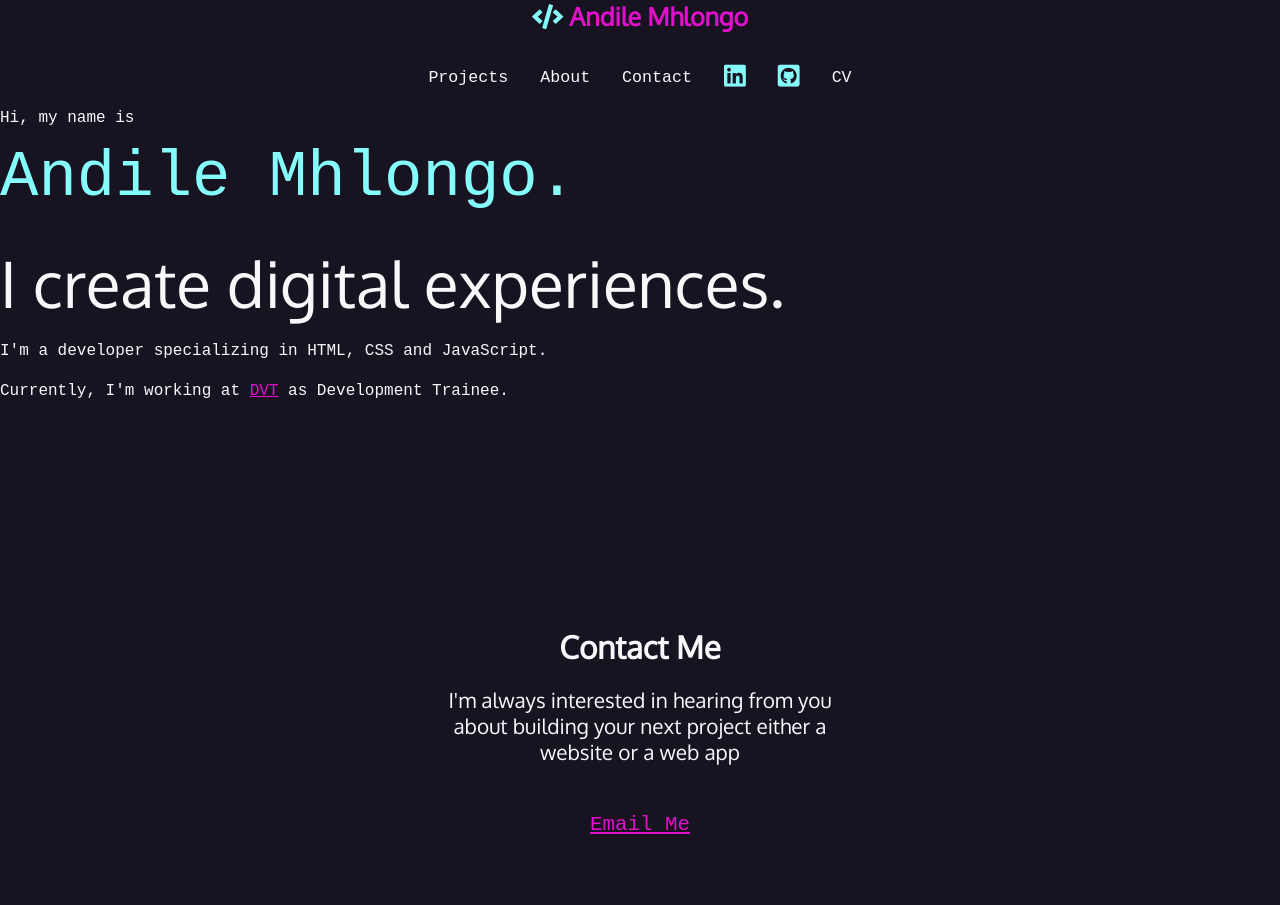
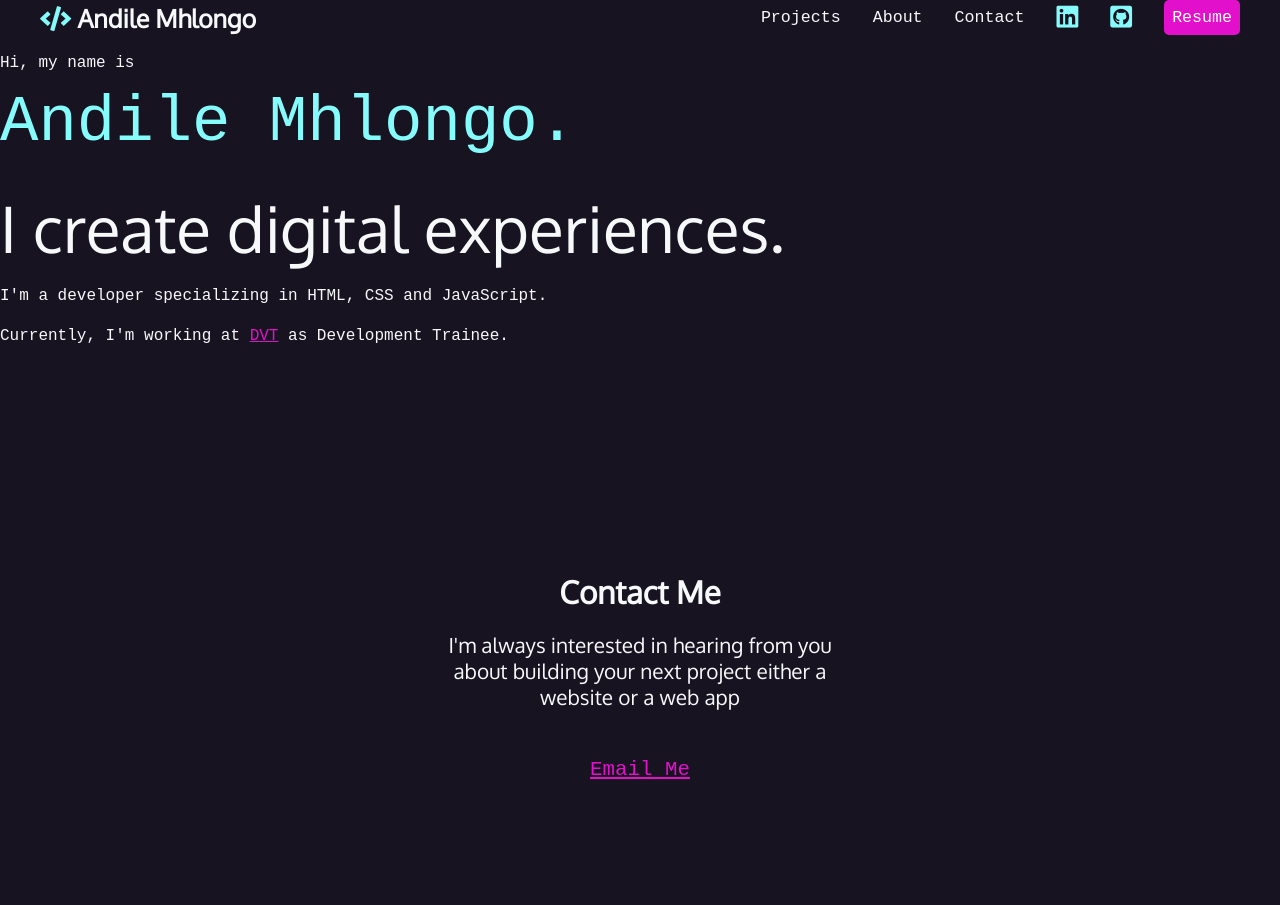
Before and after one commit to amhlongo-dvt/dvt-fullstackdeveopler-roadmap, a plain HTML site: page portfolio/index.html in a window 1280 px wide. After the commit the page ends 850 px from the top, so only its background shows below. Drawn offline with Linux system fonts and the light colour scheme; a web font is replaced by a local one.

Commit message:
Added an action button

```diff
--- a/portfolio/css/style.css
+++ b/portfolio/css/style.css
@@ -129,3 +129,23 @@ nav h1 [class*="fa-"]{
     font-size: 100%;
     color: var(--aqua);
 }
+
+.button {
+    background-color: var(--magenta);
+    color: white;
+    padding: 0.5rem;
+    border-radius: 5px;
+}
+
+@media (min-width: 850px) {
+    nav {
+        max-width: 1200px;
+        margin: 0 auto;
+    }
+
+    nav li:first-child {
+        flex-basis: auto;
+        text-align: left;
+        margin-right: auto;
+    }
+}
--- a/portfolio/index.html
+++ b/portfolio/index.html
@@ -36,7 +36,7 @@
                     <span class="sr-only">Github</span>
                 </a>
             </li>
-            <li><a>CV</a></li>
+            <li><a target="_blank" class="button">Resume</a></li>
         </ul>
     </nav>
     <section id="intro">
```
